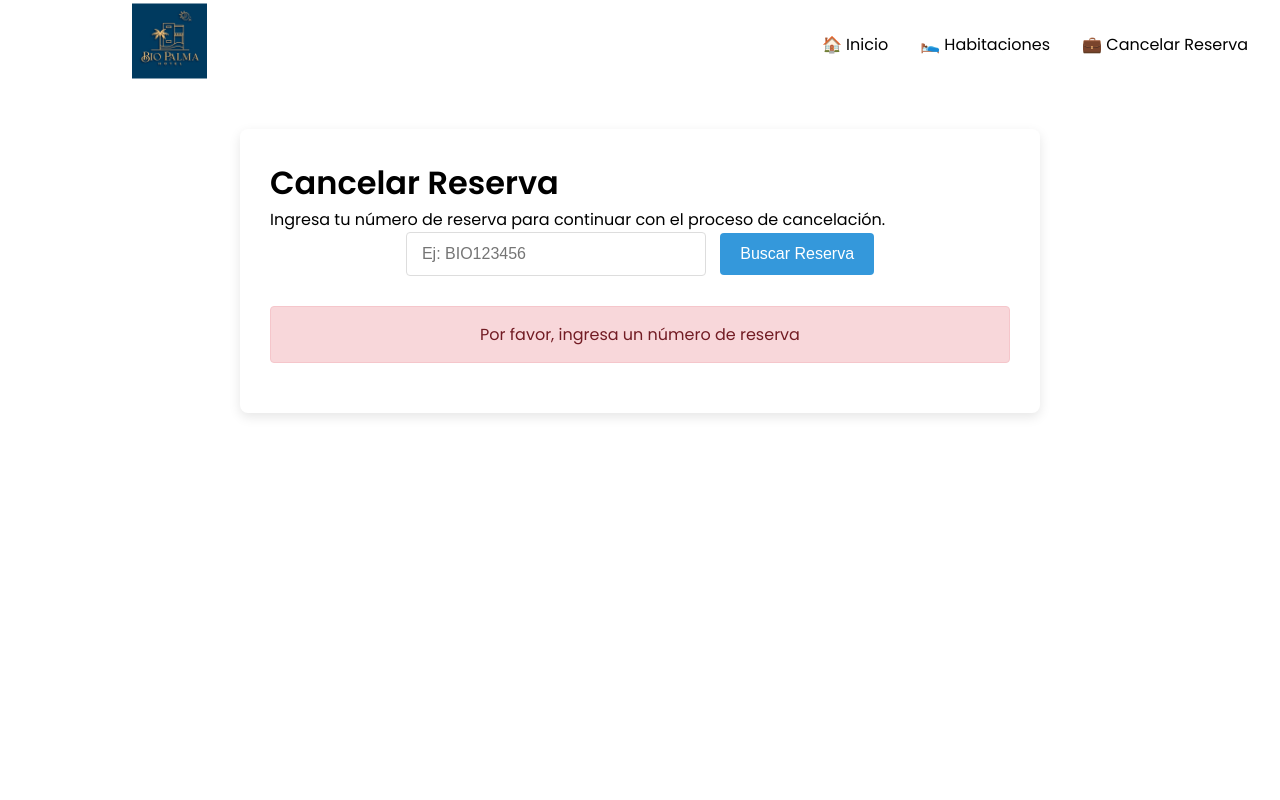
After one commit to harlanenciso112/Hotel_reservations, a Flask app: page /buscar-reserva in a window 1280 px wide. The commit adds this page. Run offline with Flask 3, Linux system fonts and the light colour scheme.

Commit message:
add option cancel reservation

```diff
--- a/app/routes.py
+++ b/app/routes.py
@@ -229,3 +229,142 @@ def procesar_reserva():
             return render_template('error.html',
                                   mensaje=f"Error al procesar la reserva: {str(e)}",
                                   volver_url=request.referrer or url_for('main.home'))
+
+
+@main.route('/cancelar-reserva')
+def cancelar_reserva():
+    """Muestra la página para buscar y cancelar una reserva"""
+    return render_template('cancelar_reserva.html')
+
+@main.route('/buscar-reserva')
+def buscar_reserva():
+    """Busca una reserva por su número y muestra los detalles"""
+    numero_reserva = request.args.get('numero_reserva', '')
+
+    if not numero_reserva:
+        return render_template('cancelar_reserva.html',
+                              mensaje="Por favor, ingresa un número de reserva",
+                              clase_mensaje="error",
+                              busqueda_realizada=False)
+
+    try:
+        conn = obtener_conexion()
+        cursor = conn.cursor()
+
+        # Buscar la reserva
+        query = """
+        SELECT r.*, h.tipo
+        FROM reservas r
+        JOIN habitaciones h ON r.id_habitacion = h.id
+        WHERE r.numero_reserva = %s
+        """
+        cursor.execute(query, (numero_reserva,))
+        reserva = cursor.fetchone()
+
+        cursor.close()
+        conn.close()
+
+        if reserva:
+            return render_template('cancelar_reserva.html',
+                                  reserva=reserva,
+                                  tipo_habitacion=reserva['tipo'],
+                                  busqueda_realizada=True)
+        else:
+            return render_template('cancelar_reserva.html',
+                                  mensaje="No se encontró ninguna reserva con ese número",
+                                  clase_mensaje="error",
+                                  busqueda_realizada=True)
+
+    except Exception as e:
+        print(f"Error al buscar reserva: {e}")
+        return render_template('cancelar_reserva.html',
+                              mensaje=f"Error al buscar la reserva: {str(e)}",
+                              clase_mensaje="error",
+                              busqueda_realizada=False)
+
+@main.route('/procesar-cancelacion', methods=['POST'])
+def procesar_cancelacion():
+    """Procesa la cancelación de una reserva"""
+    id_reserva = request.form.get('id_reserva')
+
+    if not id_reserva:
+        return render_template('cancelar_reserva.html',
+                              mensaje="ID de reserva no proporcionado",
+                              clase_mensaje="error")
+
+    conn = None
+    try:
+        conn = obtener_conexion()
+        cursor = cursor = conn.cursor()
+
+        # Obtener datos de la reserva
+        query = "SELECT * FROM reservas WHERE id = %s"
+        cursor.execute(query, (id_reserva,))
+        reserva = cursor.fetchone()
+
+        if not reserva:
+            raise ValueError("Reserva no encontrada")
+
+        # Verificar si ya está cancelada
+        if reserva['estado'] == 'cancelada':
+            return render_template('cancelar_reserva.html',
+                                  mensaje="Esta reserva ya ha sido cancelada",
+                                  clase_mensaje="error")
+
+        # Actualizar estado de la reserva
+        query_update_reserva = """
+        UPDATE reservas
+        SET estado = 'cancelada'
+        WHERE id = %s
+        """
+        cursor.execute(query_update_reserva, (id_reserva,))
+
+        # Actualizar disponibilidad de la habitación
+        query_update_habitacion = """
+        UPDATE habitaciones
+        SET disponibilidad = True
+        WHERE id = %s
+        """
+        cursor.execute(query_update_habitacion, (reserva['id_habitacion'],))
+
+        # Confirmar cambios
+        conn.commit()
+
+        # Obtener datos para mostrar
+        query = """
+        SELECT r.*, h.tipo
+        FROM reservas r
+        JOIN habitaciones h ON r.id_habitacion = h.id
+        WHERE r.id = %s
+        """
+        cursor.execute(query, (id_reserva,))
+        reserva_actualizada = cursor.fetchone()
+
+        cursor.close()
+        conn.close()
+
+        # Enviar correo de confirmación de cancelación (opcional)
+        try:
+            # Aquí podrías implementar el envío de correo de cancelación
+            pass
+        except Exception as mail_error:
+            print(f"Error al enviar correo de cancelación: {mail_error}")
+
+        return render_template('cancelar_reserva.html',
+                              mensaje="Reserva cancelada exitosamente.",
+                              clase_mensaje="success",
+                              reserva=reserva_actualizada,
+                              tipo_habitacion=reserva_actualizada['tipo'],
+                              busqueda_realizada=True)
+
+    except Exception as e:
+        # En caso de error, hacer rollback
+        if conn:
+            conn.rollback()
+            cursor.close()
+            conn.close()
+
+        print(f"Error al cancelar reserva: {e}")
+        return render_template('cancelar_reserva.html',
+                              mensaje=f"Error al cancelar la reserva: {str(e)}",
+                              clase_mensaje="error")
--- /dev/null
+++ b/app/templates/cancelar_reserva.html
@@ -0,0 +1,207 @@
+<!DOCTYPE html>
+<html lang="es">
+<head>
+  <meta charset="UTF-8" />
+  <meta name="viewport" content="width=device-width, initial-scale=1.0"/>
+  <title>Bio Palma Hotel - Cancelar Reserva</title>
+
+  <link rel="stylesheet" href="{{ url_for('static', filename='css/styles.css') }}">
+  <link href="https://fonts.googleapis.com/css2?family=Poppins:wght@300;400;600&display=swap" rel="stylesheet" />
+  <style>
+    .cancelar-container {
+      max-width: 800px;
+      margin: 40px auto;
+      padding: 30px;
+      background-color: white;
+      border-radius: 8px;
+      box-shadow: 0 4px 12px rgba(0,0,0,0.1);
+    }
+
+    .search-form {
+      margin-bottom: 30px;
+      text-align: center;
+    }
+
+    .search-form input[type="text"] {
+      padding: 12px 15px;
+      width: 300px;
+      border: 1px solid #ddd;
+      border-radius: 4px;
+      font-size: 16px;
+    }
+
+    .search-button {
+      background-color: #3498db;
+      color: white;
+      border: none;
+      padding: 12px 20px;
+      border-radius: 4px;
+      cursor: pointer;
+      font-size: 16px;
+      margin-left: 10px;
+    }
+
+    .search-button:hover {
+      background-color: #2980b9;
+    }
+
+    .reserva-details {
+      margin-top: 30px;
+      padding: 20px;
+      border: 1px solid #eaeaea;
+      border-radius: 8px;
+      background-color: #f9f9f9;
+    }
+
+    .reserva-details h3 {
+      margin-top: 0;
+      color: #333;
+      border-bottom: 1px solid #eaeaea;
+      padding-bottom: 10px;
+    }
+
+    .detail-row {
+      display: flex;
+      margin-bottom: 10px;
+    }
+
+    .detail-label {
+      font-weight: bold;
+      width: 180px;
+    }
+
+    .cancel-button {
+      background-color: #e74c3c;
+      color: white;
+      border: none;
+      padding: 12px 20px;
+      border-radius: 4px;
+      cursor: pointer;
+      font-size: 16px;
+      display: block;
+      margin: 20px auto 0;
+    }
+
+    .cancel-button:hover {
+      background-color: #c0392b;
+    }
+
+    .message {
+      padding: 15px;
+      margin: 20px 0;
+      border-radius: 4px;
+      text-align: center;
+    }
+
+    .success {
+      background-color: #d4edda;
+      color: #155724;
+      border: 1px solid #c3e6cb;
+    }
+
+    .error {
+      background-color: #f8d7da;
+      color: #721c24;
+      border: 1px solid #f5c6cb;
+    }
+
+    .no-results {
+      text-align: center;
+      margin-top: 30px;
+      color: #666;
+    }
+  </style>
+</head>
+<body>
+  <header>
+    <div class="logo">
+      <a href="{{ url_for('main.home') }}"><img src="{{ url_for('static', filename='img/logo.png') }}" alt="Logo de Bio Palma Hotel" /></a>
+    </div>
+    <nav>
+      <ul>
+        <li><a href="{{ url_for('main.home') }}">🏠 Inicio</a></li>
+        <li><a href="{{ url_for('main.mostrar_habitaciones') }}">🛌 Habitaciones</a></li>
+        <li><a href="{{ url_for('main.cancelar_reserva') }}">💼 Cancelar Reserva</a></li>
+      </ul>
+    </nav>
+  </header>
+
+  <main>
+    <div class="cancelar-container">
+      <h1>Cancelar Reserva</h1>
+      <p>Ingresa tu número de reserva para continuar con el proceso de cancelación.</p>
+
+      <div class="search-form">
+        <form action="{{ url_for('main.buscar_reserva') }}" method="GET">
+          <input type="text" name="numero_reserva" placeholder="Ej: BIO123456" required>
+          <button type="submit" class="search-button">Buscar Reserva</button>
+        </form>
+      </div>
+
+      {% if mensaje %}
+      <div class="message {{ clase_mensaje }}">
+        {{ mensaje }}
+      </div>
+      {% endif %}
+
+      {% if reserva %}
+      <div class="reserva-details">
+        <h3>Detalles de la Reserva</h3>
+
+        <div class="detail-row">
+          <span class="detail-label">Número de reserva:</span>
+          <span>{{ reserva.numero_reserva }}</span>
+        </div>
+
+        <div class="detail-row">
+          <span class="detail-label">Nombre:</span>
+          <span>{{ reserva.nombre_cliente }}</span>
+        </div>
+
+        <div class="detail-row">
+          <span class="detail-label">Fecha de entrada:</span>
+          <span>{{ reserva.fecha_entrada }}</span>
+        </div>
+
+        <div class="detail-row">
+          <span class="detail-label">Fecha de salida:</span>
+          <span>{{ reserva.fecha_salida }}</span>
+        </div>
+
+        <div class="detail-row">
+          <span class="detail-label">Habitación:</span>
+          <span>{{ tipo_habitacion }}</span>
+        </div>
+
+        <div class="detail-row">
+          <span class="detail-label">Total pagado:</span>
+          <span>${{ reserva.precio_total }}</span>
+        </div>
+
+        <div class="detail-row">
+          <span class="detail-label">Estado:</span>
+          <span>{{ reserva.estado }}</span>
+        </div>
+
+        {% if reserva.estado == 'confirmada' %}
+        <form action="{{ url_for('main.procesar_cancelacion') }}" method="POST" onsubmit="return confirm('¿Estás seguro de que deseas cancelar esta reserva? Esta acción no se puede deshacer.');">
+          <input type="hidden" name="id_reserva" value="{{ reserva.id }}">
+          <button type="submit" class="cancel-button">Cancelar Reserva</button>
+        </form>
+        {% elif reserva.estado == 'cancelada' %}
+        <p class="message error">Esta reserva ya ha sido cancelada.</p>
+        {% endif %}
+      </div>
+      {% elif busqueda_realizada %}
+      <div class="no-results">
+        <p>No se encontró ninguna reserva con el número proporcionado.</p>
+        <p>Por favor, verifica el número de reserva e intenta nuevamente.</p>
+      </div>
+      {% endif %}
+    </div>
+  </main>
+
+  <footer>
+  </footer>
+</body>
+</html>
--- a/app/templates/confirmacion.html
+++ b/app/templates/confirmacion.html
@@ -83,7 +83,7 @@
             <ul>
                 <li><a href="{{ url_for('main.home') }}">🏠 Inicio</a></li>
                 <li><a href="{{ url_for('main.mostrar_habitaciones') }}">🛌 Habitaciones</a></li>
-                <li><a href="#">💼 Cancelar Reserva</a></li>
+                <li><a href="{{ url_for('main.cancelar_reserva') }}">💼 Cancelar Reserva</a></li>
             </ul>
         </nav>
     </header>
--- a/app/templates/error.html
+++ b/app/templates/error.html
@@ -64,7 +64,7 @@
             <ul>
                 <li><a href="{{ url_for('main.home') }}">🏠 Inicio</a></li>
                 <li><a href="{{ url_for('main.mostrar_habitaciones') }}">🛌 Habitaciones</a></li>
-                <li><a href="#">💼 Cancelar Reserva</a></li>
+                <li><a href="{{ url_for('main.cancelar_reserva') }}">💼 Cancelar Reserva</a></li>
             </ul>
         </nav>
     </header>
--- a/app/templates/habitaciones.html
+++ b/app/templates/habitaciones.html
@@ -18,7 +18,7 @@
             <ul>
                 <li><a href="{{ url_for('main.home') }}">🏠 Inicio</a></li>
                 <li><a href="{{ url_for('main.mostrar_habitaciones') }}">🛌 Habitaciones</a></li>
-                <li><a href="#">💼 Cancelar Reserva</a></li>
+                <li><a href="{{ url_for('main.cancelar_reserva') }}">💼 Cancelar Reserva</a></li>
             </ul>
         </nav>
     </header>
--- a/app/templates/index.html
+++ b/app/templates/index.html
@@ -18,7 +18,7 @@
       <ul>
         <li><a href="{{ url_for('main.home') }}">🏠 Inicio</a></li>
         <li><a href="{{ url_for('main.mostrar_habitaciones') }}">🛌 Habitaciones</a></li>
-        <li><a href="#">💼 Cancelar Reserva</a></li>
+        <li><a href="{{ url_for('main.cancelar_reserva') }}">💼 Cancelar Reserva</a></li>
       </ul>
     </nav>
   </header>
--- a/app/templates/reservas.html
+++ b/app/templates/reservas.html
@@ -30,7 +30,7 @@
             <ul>
                 <li><a href="{{ url_for('main.home') }}">🏠 Inicio</a></li>
                 <li><a href="{{ url_for('main.mostrar_habitaciones') }}">🛌 Habitaciones</a></li>
-                <li><a href="#">💼 Cancelar Reserva</a></li>
+                <li><a href="{{ url_for('main.cancelar_reserva') }}">💼 Cancelar Reserva</a></li>
             </ul>
         </nav>
     </header>
```
Also changed, not shown: app/db.py (line endings or trailing spaces).
